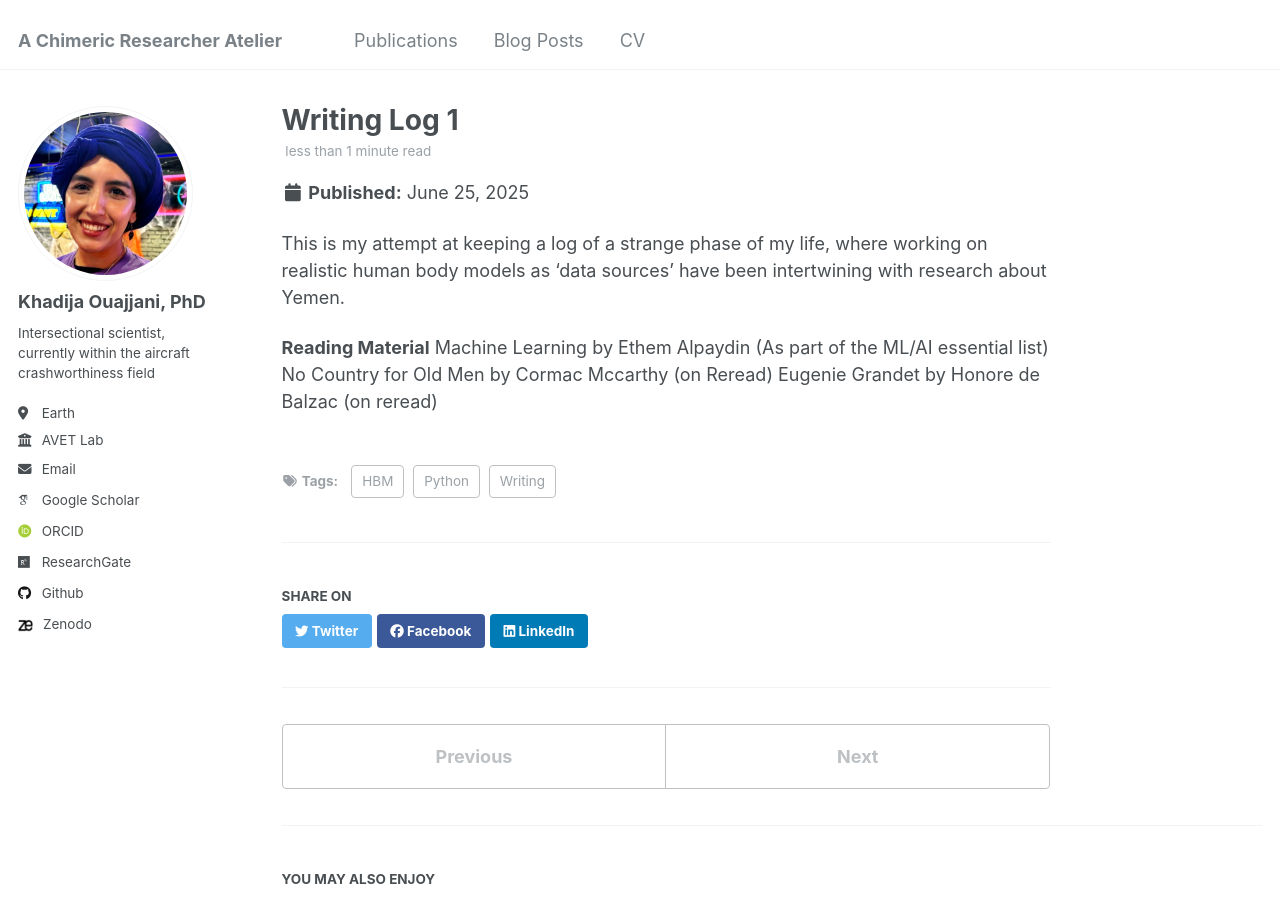
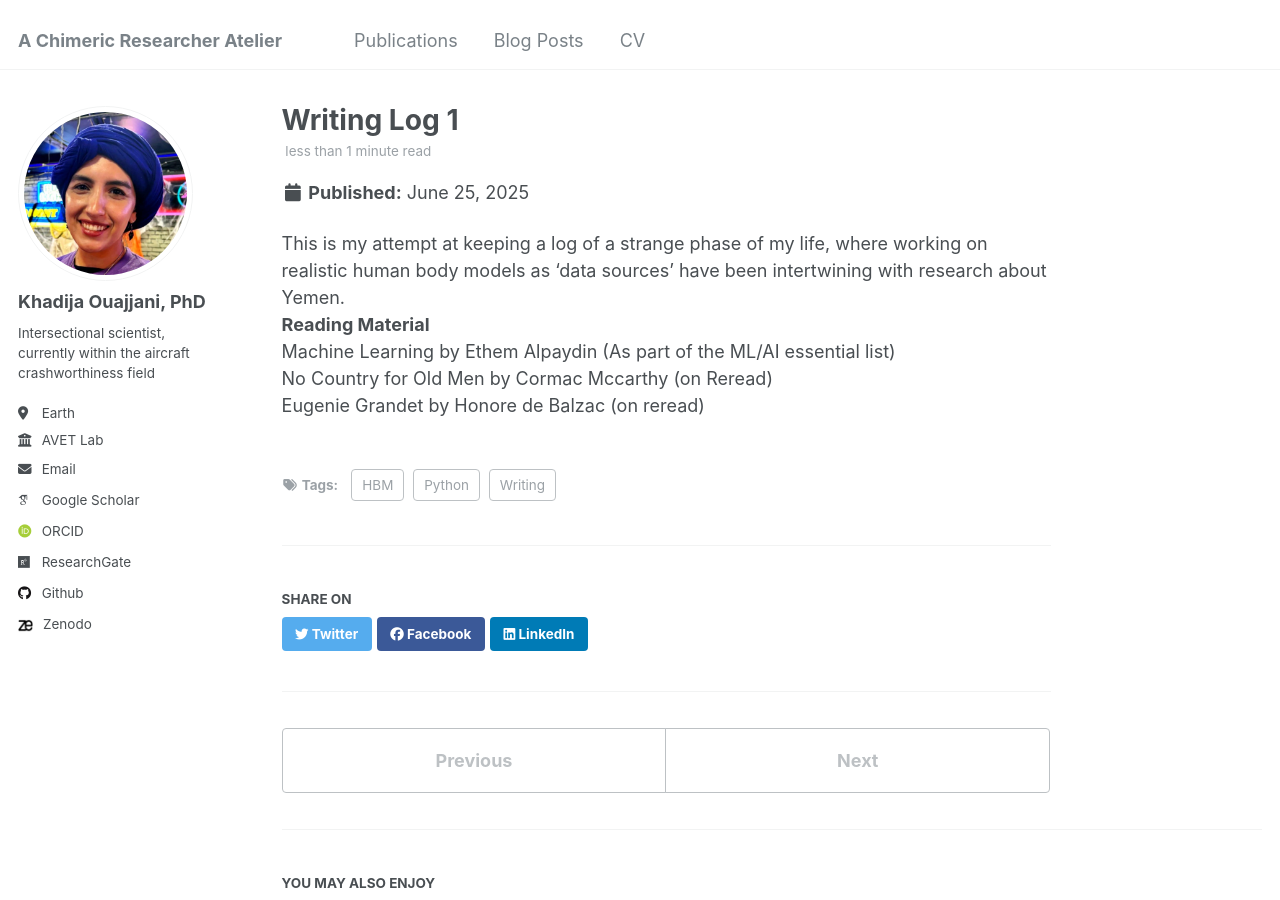
Before and after one commit to drko-curius/drko-curius.github.io, a Jekyll site: the page built from _posts/2012-08-14-blog-post-1.md, in a window 1280 px wide and 900 px high. Built offline with Jekyll 4.4.1, drawn with Linux system fonts in a browser that asks for light colours; some web fonts are replaced.

Commit message:
Update 2012-08-14-blog-post-1.md

```diff
--- a/_posts/2012-08-14-blog-post-1.md
+++ b/_posts/2012-08-14-blog-post-1.md
@@ -9,8 +9,8 @@ tags:
 ---
 
 This is my attempt at keeping a log of a strange phase of my life, where working on realistic human body models as 'data sources' have been intertwining with research about Yemen.
-
-**Reading Material**
-Machine Learning by Ethem Alpaydin (As part of the ML/AI essential list)
-No Country for Old Men by Cormac Mccarthy (on Reread)
-Eugenie Grandet by Honore de Balzac (on reread)
+<br>
+**Reading Material**<br>
+Machine Learning by Ethem Alpaydin (As part of the ML/AI essential list)<br>
+No Country for Old Men by Cormac Mccarthy (on Reread)<br>
+Eugenie Grandet by Honore de Balzac (on reread)<br>
```
